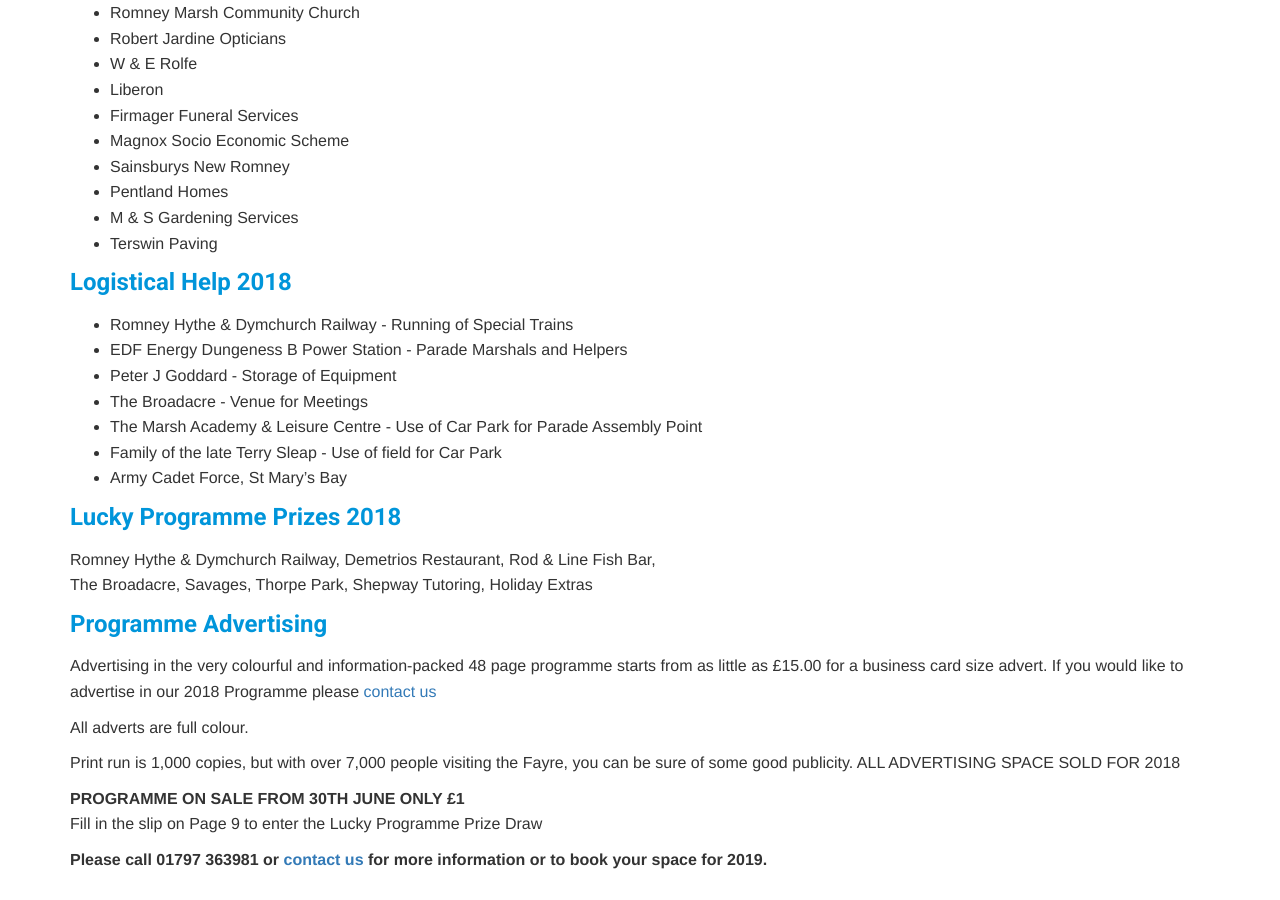
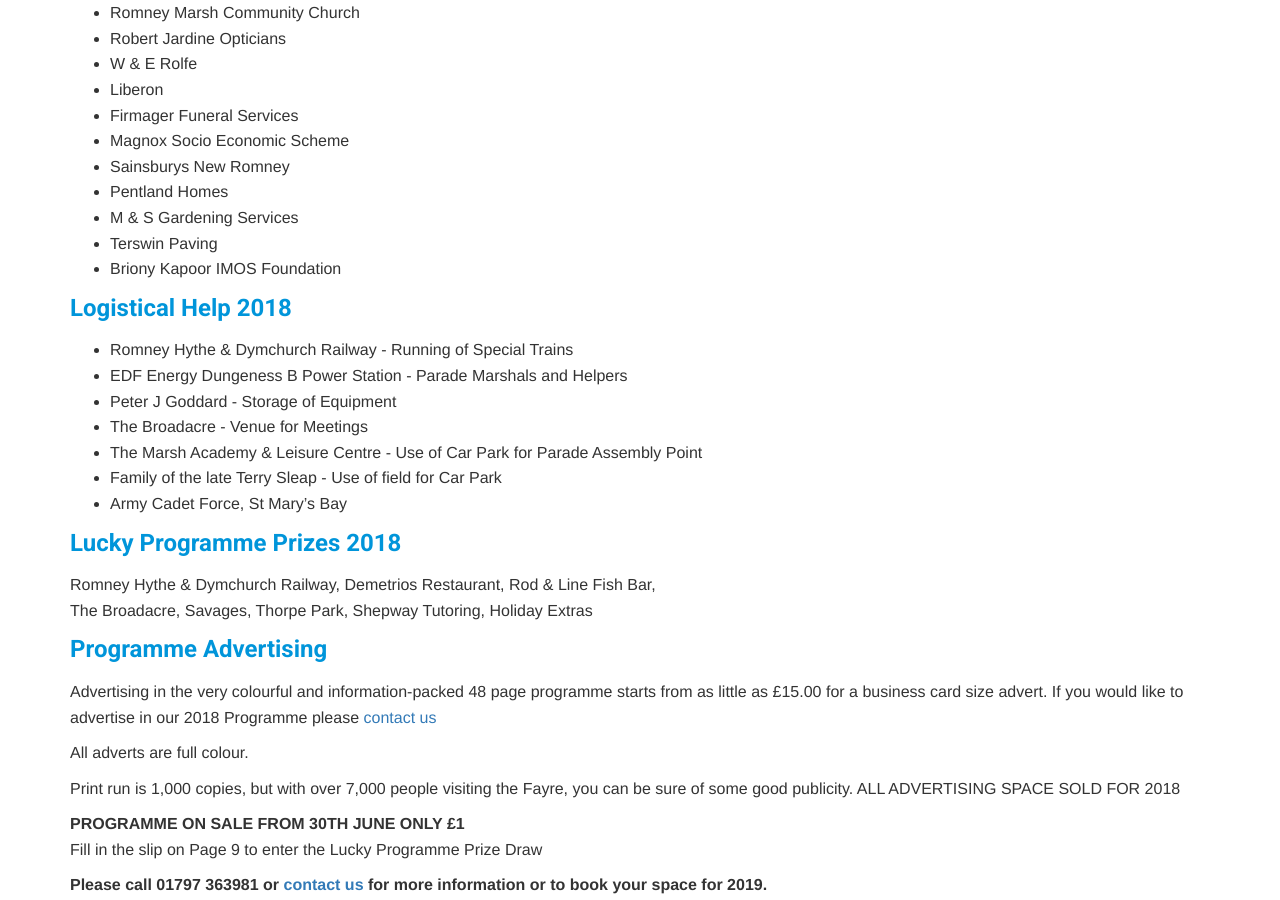
Before and after one commit to jodiedoubleday/newromney, a Jekyll site: the page built from supportUs.md, in a window 1280 px wide and 900 px high, scrolled down 1177 px. Built offline with Jekyll 4.4.1, drawn with Linux system fonts in a browser that asks for light colours; a script that is not in the unit is left out.

Commit message:
Update Pages “supportUs”

```diff
--- a/supportUs.md
+++ b/supportUs.md
@@ -67,6 +67,7 @@
 * Pentland Homes
 * M & S Gardening Services
 * Terswin Paving
+* Briony Kapoor IMOS Foundation
 
 ### Logistical Help 2018
 
```
